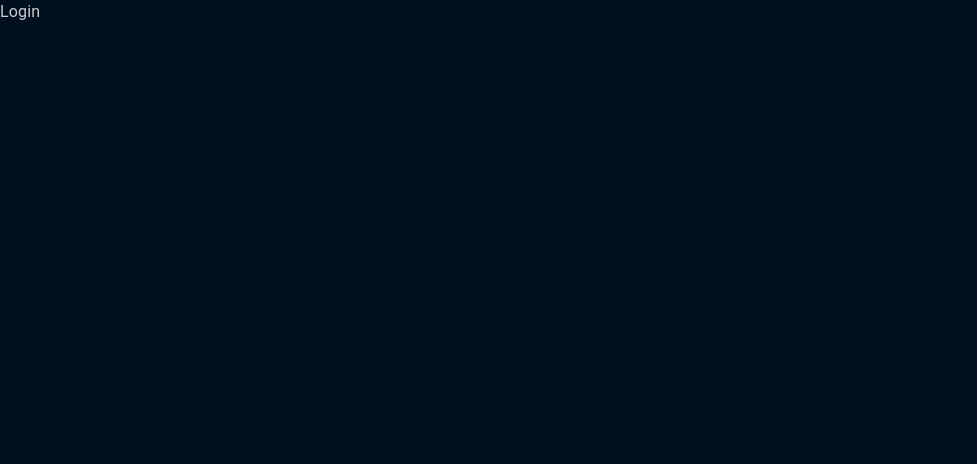
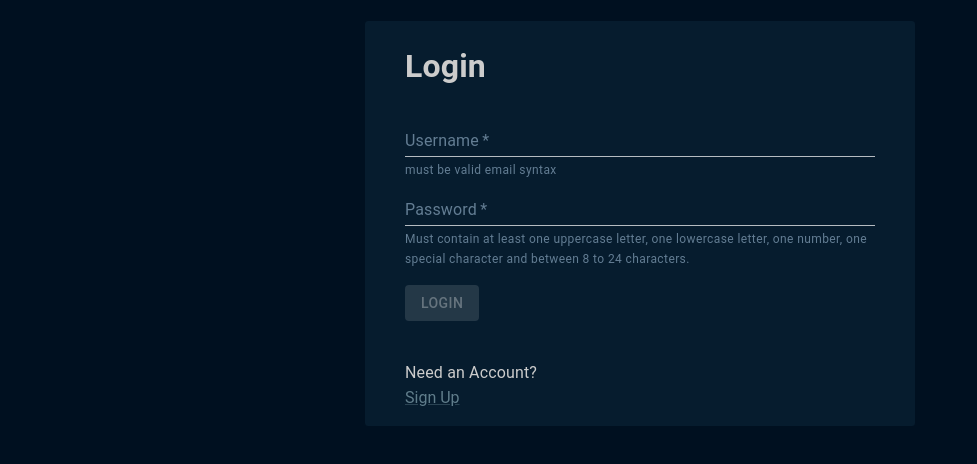
Before and after one commit to kikoking1/empty-hearts, a React (Create React App) app in the folder client/: page /login in a window 1280 px wide. Shown: the top 464 px of the page, without its empty margins (0-977 px from the left). Built offline with nearby package versions, Linux system fonts and the light colour scheme.

Commit message:
getting front-end auth working

```diff
--- a/client/package.json
+++ b/client/package.json
@@ -6,9 +6,6 @@
     "@emotion/react": "^11.10.6",
     "@emotion/styled": "^11.10.6",
     "@fontsource/roboto": "^4.5.8",
-    "@fortawesome/fontawesome-svg-core": "^6.4.0",
-    "@fortawesome/free-solid-svg-icons": "^6.4.0",
-    "@fortawesome/react-fontawesome": "^0.2.0",
     "@mui/icons-material": "^5.11.16",
     "@mui/material": "^5.12.1",
     "@testing-library/jest-dom": "^5.16.5",
--- a/client/src/App.js
+++ b/client/src/App.js
@@ -9,12 +9,11 @@ import Posts from "./pages/Posts/Posts";
 import Home from "./pages/Home/Home";
 import CssBaseline from "@mui/material/CssBaseline";
 import { ThemeProvider, createTheme } from "@mui/material/styles";
-import { blueGrey, grey } from "@mui/material/colors";
+import { blueGrey } from "@mui/material/colors";
 
 const ROLES = {
-  User: 2001,
-  Editor: 1984,
-  Admin: 5150,
+  User: "User",
+  Admin: "Admin",
 };
 
 const themeDark = createTheme({
--- a/client/src/pages/Login/Login.js
+++ b/client/src/pages/Login/Login.js
@@ -1,9 +1,149 @@
-import React from 'react'
+import { useRef, useState, useEffect } from "react";
+import useAuth from "../../hooks/useAuth";
+import axios from "../../util/axios";
+import { useNavigate } from "react-router-dom";
+import { TextField, Button, Card, Link, Container } from "@mui/material";
+import classes from "./Login.module.scss";
+import { PASSWORD_REGEX, RFC2882_EMAIL_REGEX } from "../../util/globals/regex";
 
-function Login() {
+const Login = () => {
+  const { setAuth } = useAuth();
+
+  const usernameRef = useRef();
+  const errRef = useRef();
+
+  const [username, setUsername] = useState("");
+  const [validUsername, setValidUsername] = useState(false);
+  const [usernameTouched, setUsernameTouched] = useState(false);
+
+  const [password, setPassword] = useState("");
+  const [validPassword, setValidPassword] = useState(false);
+  const [passwordTouched, setPasswordTouched] = useState(false);
+
+  const [errMsg, setErrMsg] = useState("");
+
+  const navigate = useNavigate();
+
+  useEffect(() => {
+    usernameRef.current.focus();
+  }, []);
+
+  useEffect(() => {
+    setValidUsername(RFC2882_EMAIL_REGEX.test(username));
+  }, [username]);
+
+  useEffect(() => {
+    setValidPassword(PASSWORD_REGEX.test(password));
+  }, [password]);
+
+  const handleSubmit = async (e) => {
+    e.preventDefault();
+
+    try {
+      const response = await axios.post(
+        "/api/Auth/login",
+        JSON.stringify({
+          username: username.toLowerCase(),
+          password: password,
+        }),
+        {
+          headers: { "Content-Type": "application/json" },
+          withCredentials: true,
+        }
+      );
+
+      const accessToken = response;
+      const roles = ["User"];
+      setAuth({ username, password, roles, accessToken });
+      setUsername("");
+      setPassword("");
+      navigate("/posts", { replace: true });
+    } catch (err) {
+      if (!err?.response) {
+        setErrMsg("No Server Response");
+      } else if (err.response?.status === 409) {
+        setErrMsg("Username Taken");
+      } else {
+        setErrMsg("Registration Failed");
+      }
+      errRef.current.focus();
+    }
+  };
+
   return (
-    <div>Login</div>
-  )
-}
+    <Container maxWidth="sm">
+      <Card className={classes.loginCard} variant="outlined">
+        <p
+          ref={errRef}
+          className={errMsg ? "errmsg" : "offscreen"}
+          aria-live="assertive"
+        >
+          {errMsg}
+        </p>
+        <h1>Login</h1>
 
-export default Login
+        <form noValidate autoComplete="off" onSubmit={handleSubmit}>
+          <TextField
+            error={!validUsername && usernameTouched}
+            variant="standard"
+            type="email"
+            label="Username"
+            id="username"
+            ref={usernameRef}
+            autoComplete="off"
+            onChange={(e) => setUsername(e.target.value)}
+            value={username}
+            size="small"
+            fullWidth
+            required
+            aria-invalid={validUsername ? "false" : "true"}
+            onBlur={() => setUsernameTouched(true)}
+            helperText={"must be valid email syntax"}
+          />
+
+          <TextField
+            label="Password"
+            error={!validPassword && passwordTouched}
+            variant="standard"
+            type="password"
+            id="password"
+            autoComplete="off"
+            onInput={(e) => setPassword(e.target.value)}
+            value={password}
+            size="small"
+            fullWidth
+            required
+            aria-invalid={validPassword ? "false" : "true"}
+            onBlur={() => setPasswordTouched(true)}
+            helperText="Must contain at least one uppercase letter, one lowercase letter, one number, one special character and between 8 to 24 characters."
+          />
+
+          <Button
+            className={classes.loginBtnSpacerTop}
+            variant="contained"
+            type="submit"
+            disabled={!validUsername || !validPassword ? true : false}
+          >
+            Login
+          </Button>
+        </form>
+
+        <p>
+          <br />
+          Need an Account?
+          <br />
+          <Link
+            component="button"
+            onClick={() => {
+              navigate("/signup");
+            }}
+          >
+            Sign Up
+          </Link>
+        </p>
+      </Card>
+    </Container>
+  );
+};
+
+export default Login;
--- /dev/null
+++ b/client/src/pages/Login/Login.module.scss
@@ -0,0 +1,9 @@
+.loginCard {
+  margin-top: 20px;
+  padding-left: 40px;
+  padding-right: 40px;
+}
+
+.loginBtnSpacerTop {
+  margin-top: 15px !important;
+}
--- a/client/src/pages/SignUp/SignUp.js
+++ b/client/src/pages/SignUp/SignUp.js
@@ -81,15 +81,6 @@ const SignUp = () => {
   };
 
   return (
-    <>
-      {success ? (
-        <section>
-          <h1>Success!</h1>
-          <p>
-            <Link to="/login">Login</Link>
-          </p>
-        </section>
-      ) : (
     <Container maxWidth="sm">
       <Card className={classes.signupCard} variant="outlined">
         <p
@@ -100,6 +91,22 @@ const SignUp = () => {
           {errMsg}
         </p>
         <h1>Register</h1>
+        {success ? (
+          <section>
+            <h3>Account Created!</h3>
+            <p>
+              <Link
+                component="button"
+                onClick={() => {
+                  navigate("/login");
+                }}
+              >
+                Sign In
+              </Link>
+            </p>
+          </section>
+        ) : (
+          <>
             <form noValidate autoComplete="off" onSubmit={handleSubmit}>
               <TextField
                 error={!validUsername && usernameTouched}
@@ -126,7 +133,7 @@ const SignUp = () => {
                 type="password"
                 id="password"
                 autoComplete="off"
-                onChange={(e) => setPassword(e.target.value)}
+                onInput={(e) => setPassword(e.target.value)}
                 value={password}
                 size="small"
                 fullWidth
@@ -143,7 +150,7 @@ const SignUp = () => {
                 type="password"
                 id="confirm_password"
                 autoComplete="off"
-                onChange={(e) => setMatchPassword(e.target.value)}
+                onInput={(e) => setMatchPassword(e.target.value)}
                 value={matchPassword}
                 size="small"
                 fullWidth
@@ -166,6 +173,7 @@ const SignUp = () => {
                 Sign Up
               </Button>
             </form>
+
             <p>
               <br />
               Already registered?
@@ -179,10 +187,10 @@ const SignUp = () => {
                 Sign In
               </Link>
             </p>
+          </>
+        )}
       </Card>
     </Container>
-      )}
-    </>
   );
 };
 
```
Also changed, not shown: 1 other file (tests, documents, lock files or other folders). Lines whose indentation alone changed are shown as unchanged.
